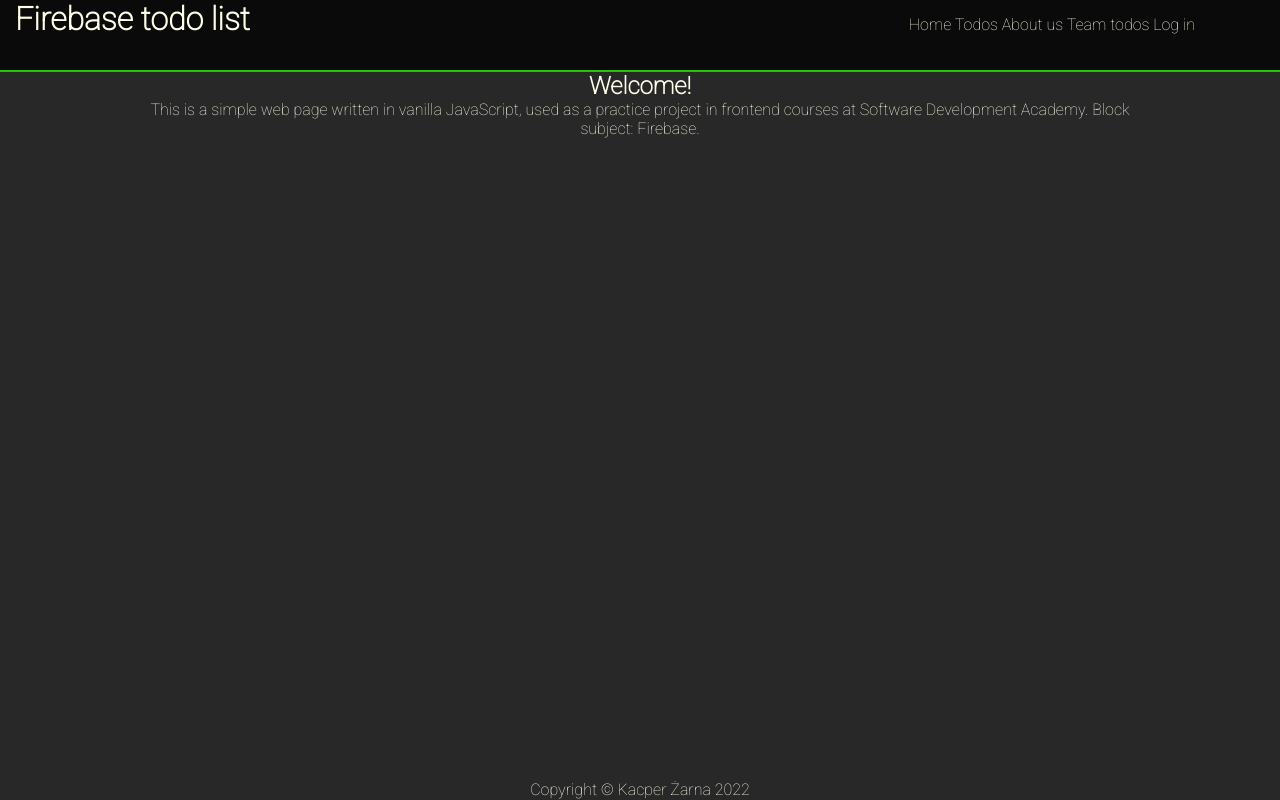
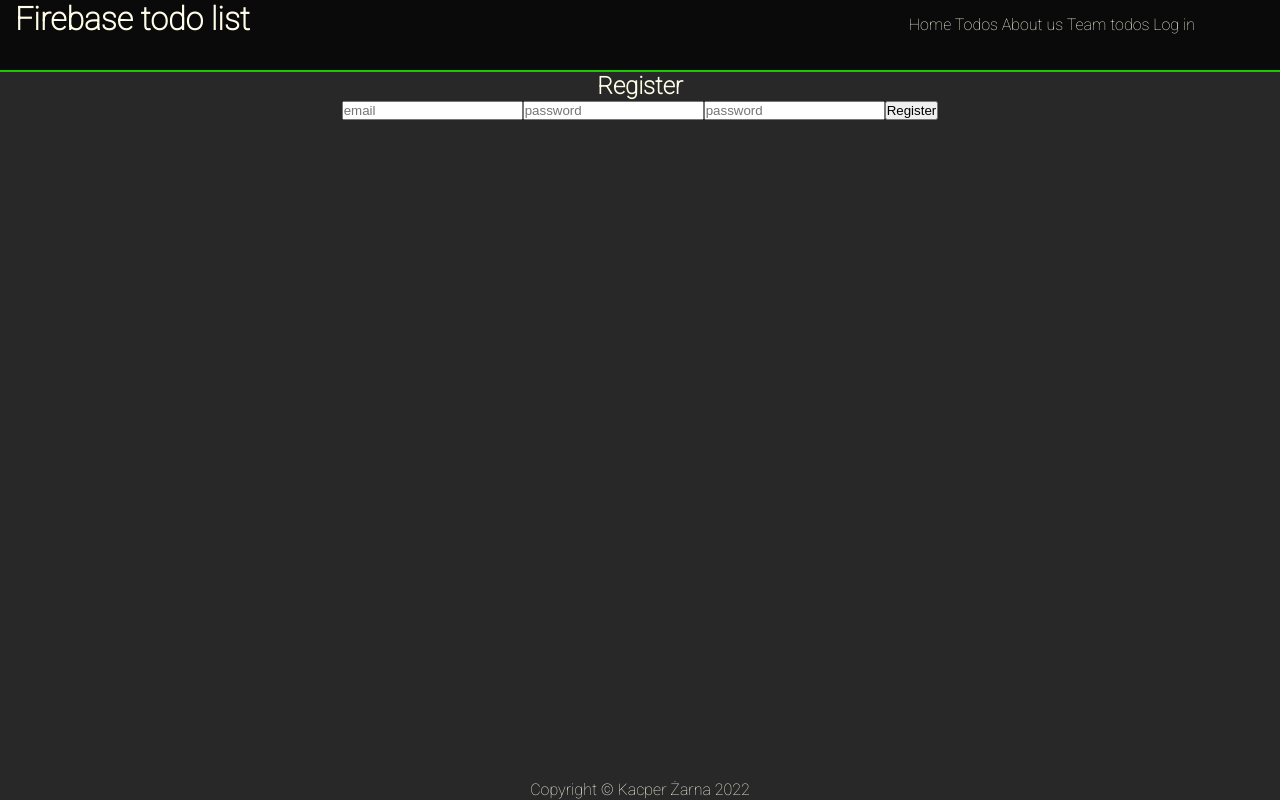
Before and after one commit to ziarenn/ZDFRONpol13-Firebase, a website with bundled scripts: page index.html in a window 1280 px wide. Both pictures are taken after a click on the link "Log in". Built offline with nearby package versions, Linux system fonts and the light colour scheme.

Commit message:
Kod 27.09.2022 20:00

```diff
--- /dev/null
+++ b/components/RegisterForm/renderRegisterForm.js
@@ -0,0 +1,77 @@
+// W funkcji poniżej:
+// 1. Wybranie i czyszczenie sekcji content (klasa 'content', querySelector, innerHTML = '')
+// 2. Stwórz element <form> i nadaj mu id 'register-form'
+// 3. Stwórz element <h2> i nadaj mu textContent 'Register'
+// 4. Stwórz element <input>, nadaj mu type 'email', placeholder 'email', id 'input-email-register'
+// 5. Stwórz element <input>, nadaj mu type 'password', placeholder 'password', id 'first-input-password-register'
+// 6. Stwórz element <input>, nadaj mu type 'password', placeholder 'repeat password', id 'second-input-password-register'
+// 7. Stwórz element <button>, nadaj mu type 'submit' i textContent 'Register'
+// 8. Podepnij wszystkie elementy do elementu form (pkt 2) w tej kolejności:
+// - h2
+// - input email
+// - input pass 1
+// - input pass 2
+// - submit button
+// 9. Element form podepnij do sekcji content
+// 10. Na formularz (pkt 2) nałóż event listener (będziemy reagować na submit, pamiętaj o event.preventDefault())
+// 11. W event listenerze:
+// - zbieracie zawartość wszystkich inputów do osobnych zmiennych (.value !!!)
+// 12. Sprawdź console.logiem czy zbieranie wartości działa
+// 13. Zaimportuj funkcję do index.js i podepnij ją pod loginButton
+export default function () {
+  // 1.
+  const contentContainer = document.querySelector(".content");
+  contentContainer.innerHTML = "";
+
+  // 2.
+  const form = document.createElement("form");
+  form.setAttribute("id", "register-form");
+
+  // 3.
+  const h2 = document.createElement("h2");
+  h2.textContent = "Register";
+
+  // 4.
+  const inputEmail = document.createElement("input");
+  inputEmail.setAttribute("type", "email");
+  inputEmail.setAttribute("placeholder", "email");
+  inputEmail.setAttribute("id", "input-email-register");
+
+  // 5.
+  const firstPasswordInput = document.createElement("input");
+  firstPasswordInput.setAttribute("type", "password");
+  firstPasswordInput.setAttribute("placeholder", "password");
+  firstPasswordInput.setAttribute("id", "first-input-password-register");
+
+  // 6.
+  const secondPasswordInput = document.createElement("input");
+  secondPasswordInput.setAttribute("type", "password");
+  secondPasswordInput.setAttribute("placeholder", "password");
+  secondPasswordInput.setAttribute("id", "second-input-password-register");
+
+  // 7.
+  const submitButton = document.createElement("button");
+  submitButton.setAttribute("type", "submit");
+  submitButton.textContent = "Register";
+
+  // 8.
+  form.appendChild(h2);
+  form.appendChild(inputEmail);
+  form.appendChild(firstPasswordInput);
+  form.appendChild(secondPasswordInput);
+  form.appendChild(submitButton);
+
+  // 9.
+  contentContainer.appendChild(form);
+
+  // 10.
+  form.addEventListener("submit", function (event) {
+    event.preventDefault();
+    // 11.
+    const email = inputEmail.value;
+    const password1 = firstPasswordInput.value;
+    const password2 = secondPasswordInput.value;
+    // 12.
+    console.log(email, password1, password2);
+  });
+}
--- a/index.js
+++ b/index.js
@@ -1,5 +1,5 @@
 import renderHomePage from "./components/HomePage/renderHomePage.js";
-
+import renderRegisterForm from "./components/RegisterForm/renderRegisterForm.js";
 // JEDYNY PLIK KTÓRY WYKONA SIĘ PRZY ZAŁADOWANIU STRONY
 
 // selecting all navbar buttons
@@ -13,4 +13,9 @@ const loginButton = document.getElementById("login-anchor");
 renderHomePage();
 
 // rendering the home page on home button click
+
+// home button listener
 homeButton.addEventListener("click", renderHomePage);
+
+// login button listener
+loginButton.addEventListener("click", renderRegisterForm);
```
Also changed, not shown: index.html (+2 -1 lines).
